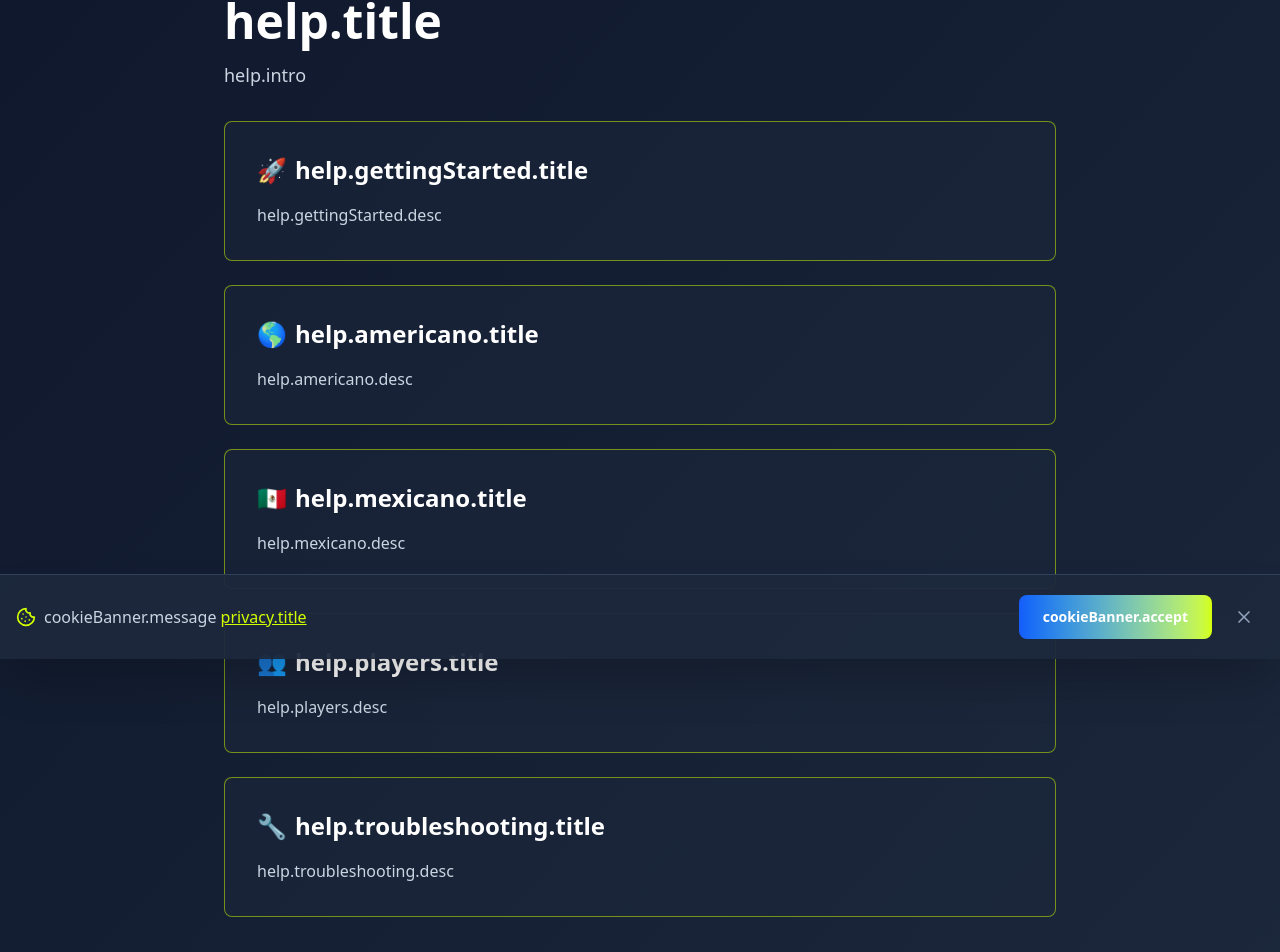
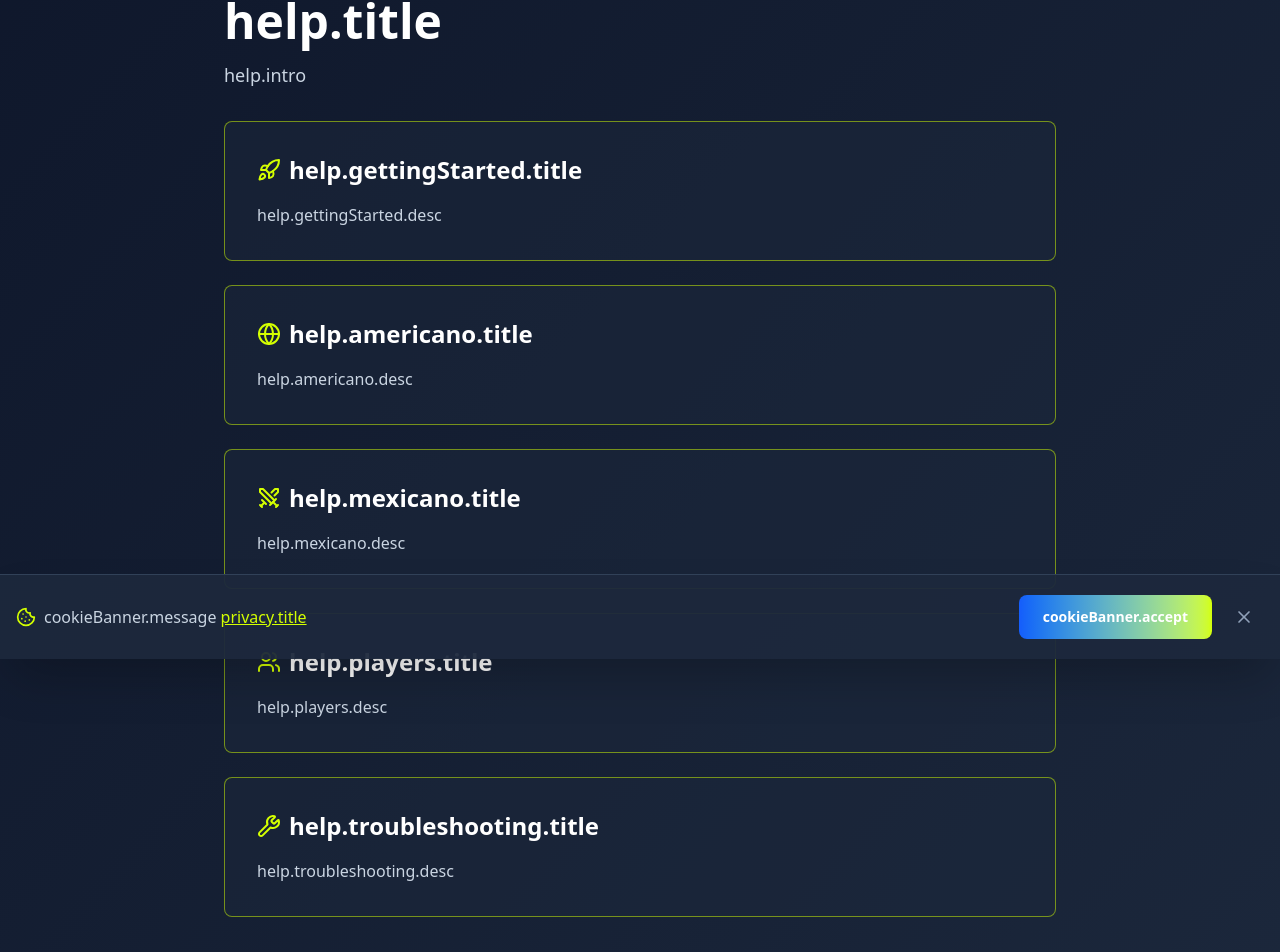
Before and after one commit to DarBrick/padel-boy, a React (Vite) app: page /padel-boy/help in a window 1280 px wide. Shown: the part 141-1093 px from the top of the page. Built offline with nearby package versions, Linux system fonts and the light colour scheme; the HTML template or start-up script is replaced by a standard one.

Commit message:
Use lucide icons everywhere

```diff
--- a/src/components/ContentPanel.tsx
+++ b/src/components/ContentPanel.tsx
@@ -1,22 +1,23 @@
 import { ReactNode } from 'react'
+import { LucideIcon } from 'lucide-react'
 
 interface ContentPanelProps {
   children: ReactNode
-  icon?: string
+  icon?: LucideIcon
   title?: string
   className?: string
 }
 
-export function ContentPanel({ children, icon, title, className = '' }: ContentPanelProps) {
+export function ContentPanel({ children, icon: Icon, title, className = '' }: ContentPanelProps) {
   return (
     <section className={`bg-slate-800/50 border border-[var(--color-padel-yellow)]/50 rounded-lg p-6 md:p-8 transition-colors ${className}`}>
-      {(icon || title) && (
+      {(Icon || title) && (
         <h2 className="text-2xl font-bold text-white mb-4 flex items-center gap-2">
-          {icon && <span className="text-[var(--color-padel-yellow)]">{icon}</span>}
+          {Icon && <Icon className="w-6 h-6 text-[var(--color-padel-yellow)]" />}
           {title}
         </h2>
       )}
-      {(icon || title) ? (
+      {(Icon || title) ? (
         <div className="text-slate-300 leading-relaxed whitespace-pre-line">
           {children}
         </div>
--- a/src/pages/Help.tsx
+++ b/src/pages/Help.tsx
@@ -3,7 +3,7 @@ import { useNavigate } from 'react-router-dom'
 import { IconButton } from '../components/IconButton'
 import { ContentPanel } from '../components/ContentPanel'
 import { Footer } from '../components/Footer'
-import { ArrowUp } from 'lucide-react'
+import { ArrowUp, Rocket, Globe, Swords, Users, Wrench } from 'lucide-react'
 
 export function Help() {
   const { t } = useTranslation()
@@ -28,27 +28,27 @@ export function Help() {
       {/* Content Sections */}
       <div className="container mx-auto px-4 space-y-6">
         {/* Getting Started */}
-        <ContentPanel icon="🚀" title={t('help.gettingStarted.title')}>
+        <ContentPanel icon={Rocket} title={t('help.gettingStarted.title')}>
           {t('help.gettingStarted.desc')}
         </ContentPanel>
 
         {/* Americano Format */}
-        <ContentPanel icon="🌎" title={t('help.americano.title')}>
+        <ContentPanel icon={Globe} title={t('help.americano.title')}>
           {t('help.americano.desc')}
         </ContentPanel>
 
         {/* Mexicano Format */}
-        <ContentPanel icon="🇲🇽" title={t('help.mexicano.title')}>
+        <ContentPanel icon={Swords} title={t('help.mexicano.title')}>
           {t('help.mexicano.desc')}
         </ContentPanel>
 
         {/* Managing Players */}
-        <ContentPanel icon="👥" title={t('help.players.title')}>
+        <ContentPanel icon={Users} title={t('help.players.title')}>
           {t('help.players.desc')}
         </ContentPanel>
 
         {/* Troubleshooting */}
-        <ContentPanel icon="🔧" title={t('help.troubleshooting.title')}>
+        <ContentPanel icon={Wrench} title={t('help.troubleshooting.title')}>
           {t('help.troubleshooting.desc')}
         </ContentPanel>
       </div>
--- a/src/pages/Privacy.tsx
+++ b/src/pages/Privacy.tsx
@@ -3,7 +3,7 @@ import { useNavigate } from 'react-router-dom'
 import { IconButton } from '../components/IconButton'
 import { ContentPanel } from '../components/ContentPanel'
 import { Footer } from '../components/Footer'
-import { ArrowUp } from 'lucide-react'
+import { ArrowUp, Languages, Trophy, Settings } from 'lucide-react'
 
 export function Privacy() {
   const { t } = useTranslation()
@@ -28,17 +28,17 @@ export function Privacy() {
       {/* Content Sections */}
       <div className="container mx-auto px-4 space-y-6">
         {/* Language Preference */}
-        <ContentPanel icon="📝" title={t('privacy.language.title')}>
+        <ContentPanel icon={Languages} title={t('privacy.language.title')}>
           {t('privacy.language.desc')}
         </ContentPanel>
 
         {/* Tournament Data */}
-        <ContentPanel icon="🏆" title={t('privacy.tournaments.title')}>
+        <ContentPanel icon={Trophy} title={t('privacy.tournaments.title')}>
           {t('privacy.tournaments.desc')}
         </ContentPanel>
 
         {/* User Control */}
-        <ContentPanel icon="⚙️" title={t('privacy.control.title')}>
+        <ContentPanel icon={Settings} title={t('privacy.control.title')}>
           {t('privacy.control.desc')}
         </ContentPanel>
       </div>
--- a/src/pages/Terms.tsx
+++ b/src/pages/Terms.tsx
@@ -3,7 +3,7 @@ import { useNavigate } from 'react-router-dom'
 import { IconButton } from '../components/IconButton'
 import { ContentPanel } from '../components/ContentPanel'
 import { Footer } from '../components/Footer'
-import { ArrowUp } from 'lucide-react'
+import { ArrowUp, FileText, UserCheck, AlertTriangle, Shield, RefreshCw } from 'lucide-react'
 
 export function Terms() {
   const { t } = useTranslation()
@@ -28,27 +28,27 @@ export function Terms() {
       {/* Content Sections */}
       <div className="container mx-auto px-4 space-y-6">
         {/* Service Description */}
-        <ContentPanel icon="📋" title={t('terms.service.title')}>
+        <ContentPanel icon={FileText} title={t('terms.service.title')}>
           {t('terms.service.desc')}
         </ContentPanel>
 
         {/* User Responsibilities */}
-        <ContentPanel icon="👤" title={t('terms.responsibilities.title')}>
+        <ContentPanel icon={UserCheck} title={t('terms.responsibilities.title')}>
           {t('terms.responsibilities.desc')}
         </ContentPanel>
 
         {/* Disclaimer */}
-        <ContentPanel icon="⚠️" title={t('terms.disclaimer.title')}>
+        <ContentPanel icon={AlertTriangle} title={t('terms.disclaimer.title')}>
           {t('terms.disclaimer.desc')}
         </ContentPanel>
 
         {/* Liability */}
-        <ContentPanel icon="🛡️" title={t('terms.liability.title')}>
+        <ContentPanel icon={Shield} title={t('terms.liability.title')}>
           {t('terms.liability.desc')}
         </ContentPanel>
 
         {/* Changes */}
-        <ContentPanel icon="🔄" title={t('terms.changes.title')}>
+        <ContentPanel icon={RefreshCw} title={t('terms.changes.title')}>
           {t('terms.changes.desc')}
         </ContentPanel>
       </div>
```
